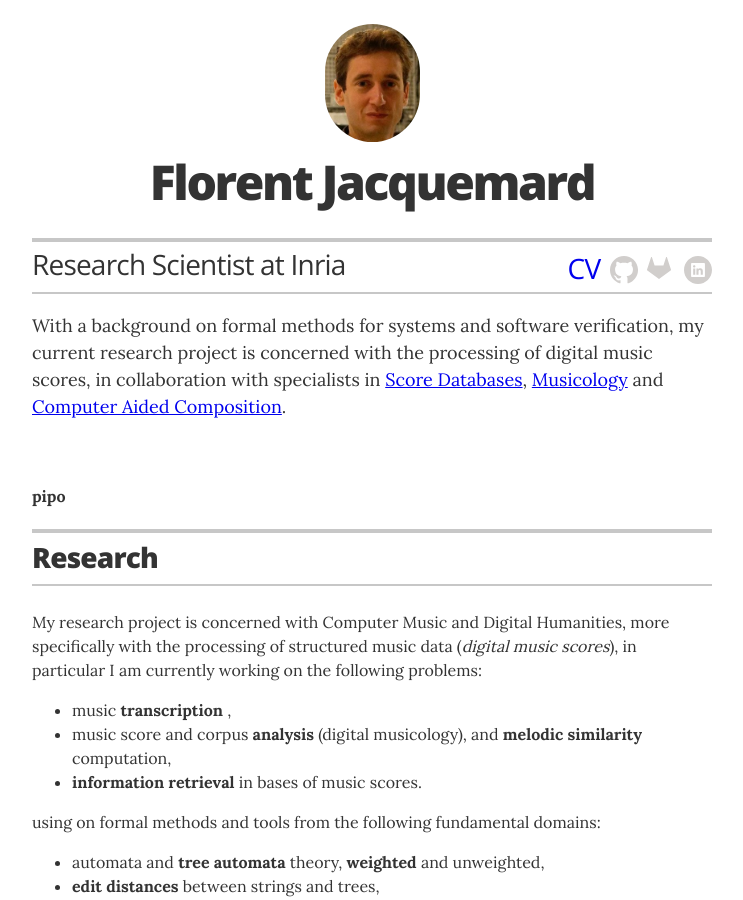
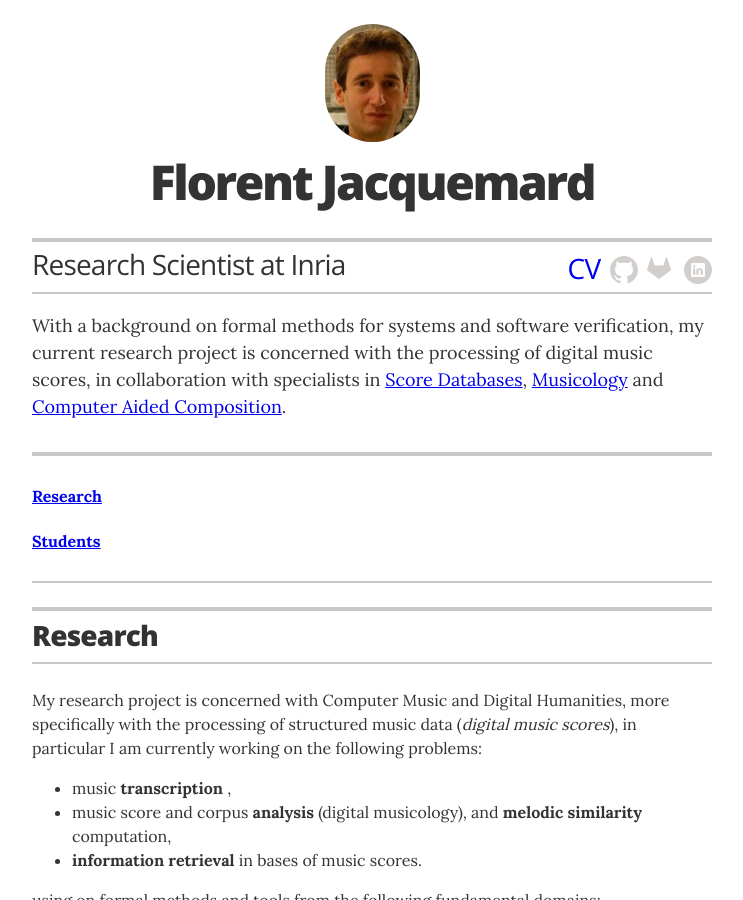
Before and after one commit to florento/florent-jacquemard.github.io, a Jekyll site: the page built from index.html, in a window 1280 px wide and 900 px high. Shown: the whole window, without its empty margins (268-1011 px from the left). Built offline with Jekyll 4.4.1, drawn with Linux system fonts in a browser that asks for light colours.

Commit message:
title bar

```diff
--- a/_layouts/resume.html
+++ b/_layouts/resume.html
@@ -46,11 +46,13 @@
         {% else %}
         {% endif %}
 
+        <div class="title-bar no-print">
+            <h4><a href="#research">Research</a></h4>
+            <h4><a href="#students">Students</a></h4>
+        </div>
+
       </header>
 
-      <div class="title-bar no-print">
-      <h4>pipo</h4>
-      </div>
 
       {% if site.resume_section_experience %}
       <!-- begin Experience -->
```
